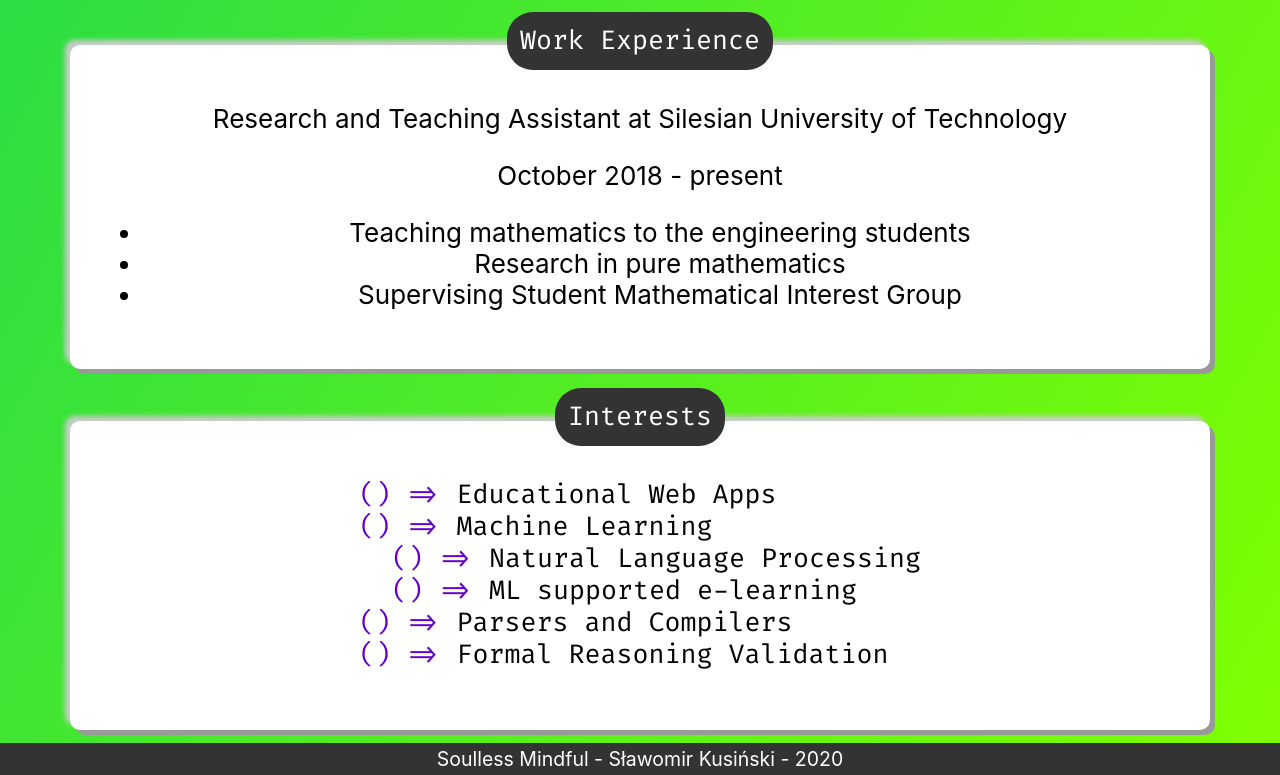
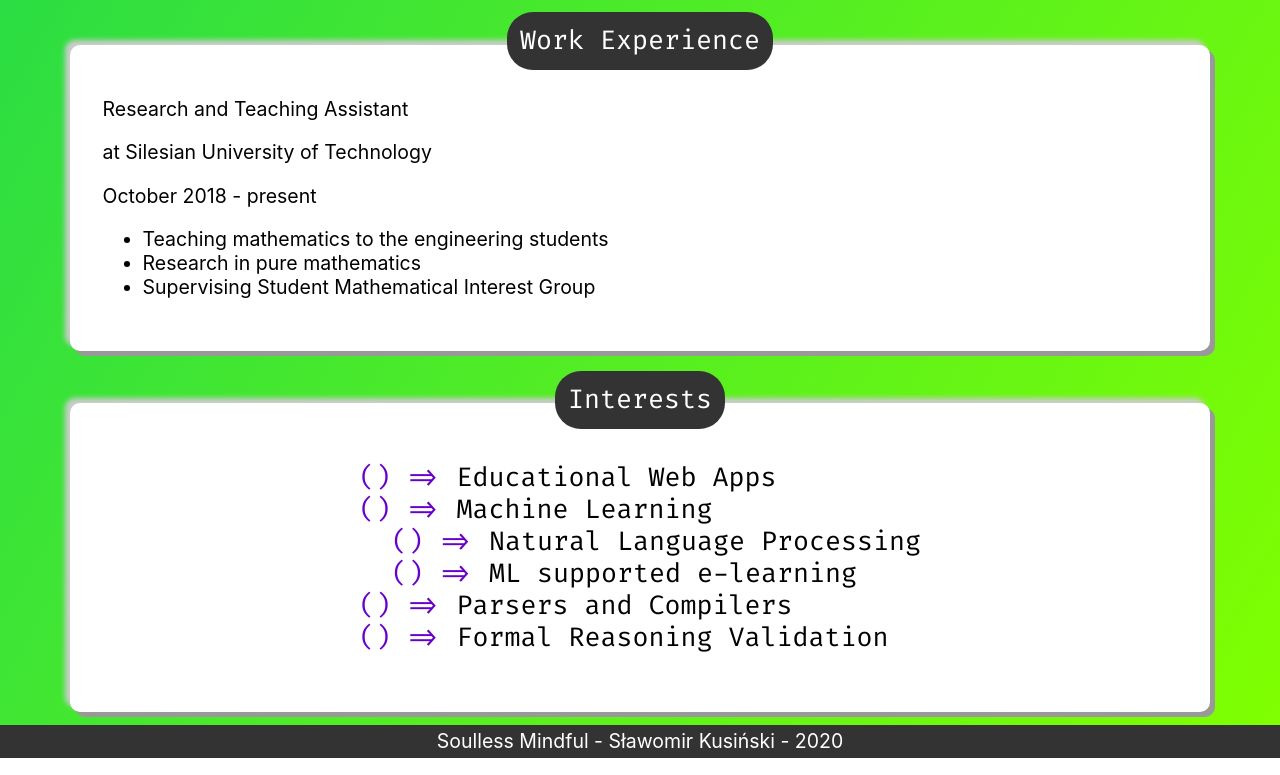
Before and after one commit to SoullessMindful/SoullessMindful.github.io, a React (Create React App) app in the folder soulless-mindful-home/: page / in a window 1280 px wide. Shown: the part 1735-2510 px from the top of the page. Built offline with nearby package versions, Linux system fonts and the light colour scheme.

Commit message:
Basic styling added to WorkElement component and render data moved to the home data json file

```diff
--- a/soulless-mindful-home/public/home-data.json
+++ b/soulless-mindful-home/public/home-data.json
@@ -65,5 +65,18 @@
     {
       "label": "Formal Reasoning Validation"
     }
+  ],
+  "workExperience": [
+    {
+      "title": "Research and Teaching Assistant",
+      "place": "Silesian University of Technology",
+      "from": "October 2018",
+      "to": "present",
+      "duties": [
+        "Teaching mathematics to the engineering students",
+        "Research in pure mathematics",
+        "Supervising Student Mathematical Interest Group"
+      ]
+    }
   ]
 }
--- a/soulless-mindful-home/src/components/Home.tsx
+++ b/soulless-mindful-home/src/components/Home.tsx
@@ -20,6 +20,7 @@ export const Home: FunctionComponent = () => {
   const softSkills = homeData.softSkills ?? []
   const languages = homeData.languages ?? []
   const interests = homeData.interests ?? []
+  const workExperience = homeData.workExperience ?? []
 
   return (
     <StyledContainer>
@@ -34,17 +35,15 @@ export const Home: FunctionComponent = () => {
         <MainList elements={languages} />
       </ContentBlock>
       <ContentBlock label="work experience">
-        <WorkElement
-          title="Research and Teaching Assistant"
-          place="Silesian University of Technology"
-          from="October 2018"
-          to="present"
-          duties={[
-            'Teaching mathematics to the engineering students',
-            'Research in pure mathematics',
-            'Supervising Student Mathematical Interest Group',
-          ]}
-        />
+        {workExperience.map(({ title, place, from, to, duties }: any) => (
+          <WorkElement
+            title={title}
+            place={place}
+            from={from}
+            to={to}
+            duties={duties}
+          />
+        ))}
       </ContentBlock>
       <ContentBlock label="interests">
         <MainList elements={interests} />
--- a/soulless-mindful-home/src/components/WorkElement.tsx
+++ b/soulless-mindful-home/src/components/WorkElement.tsx
@@ -1,5 +1,10 @@
 import React, { FunctionComponent } from 'react'
 import styled from 'styled-components'
+
+const StyledWorkElement = styled.div`
+  text-align: left;
+  font-size: 1.5rem;
+`
 
 interface WorkElementProps {
   title: string
@@ -16,10 +21,9 @@ export const WorkElement: FunctionComponent<WorkElementProps> = ({
   to,
   duties,
 }) => (
-  <div>
-    <p>
-      {title} at {place}
-    </p>
+  <StyledWorkElement>
+    <p>{title}</p>
+    <p>at {place}</p>
     <p>
       {from} - {to}
     </p>
@@ -28,5 +32,5 @@ export const WorkElement: FunctionComponent<WorkElementProps> = ({
         <li>{duty}</li>
       ))}
     </ul>
-  </div>
+  </StyledWorkElement>
 )
```
